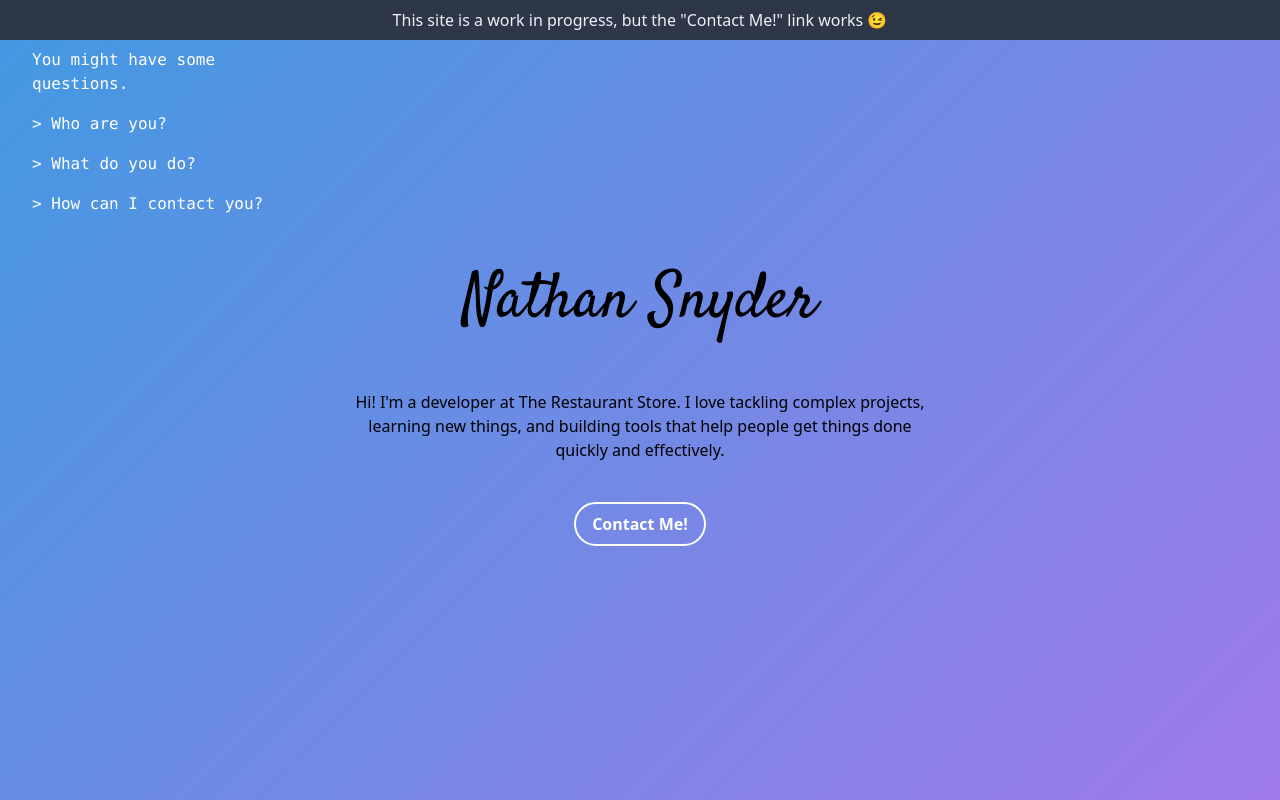
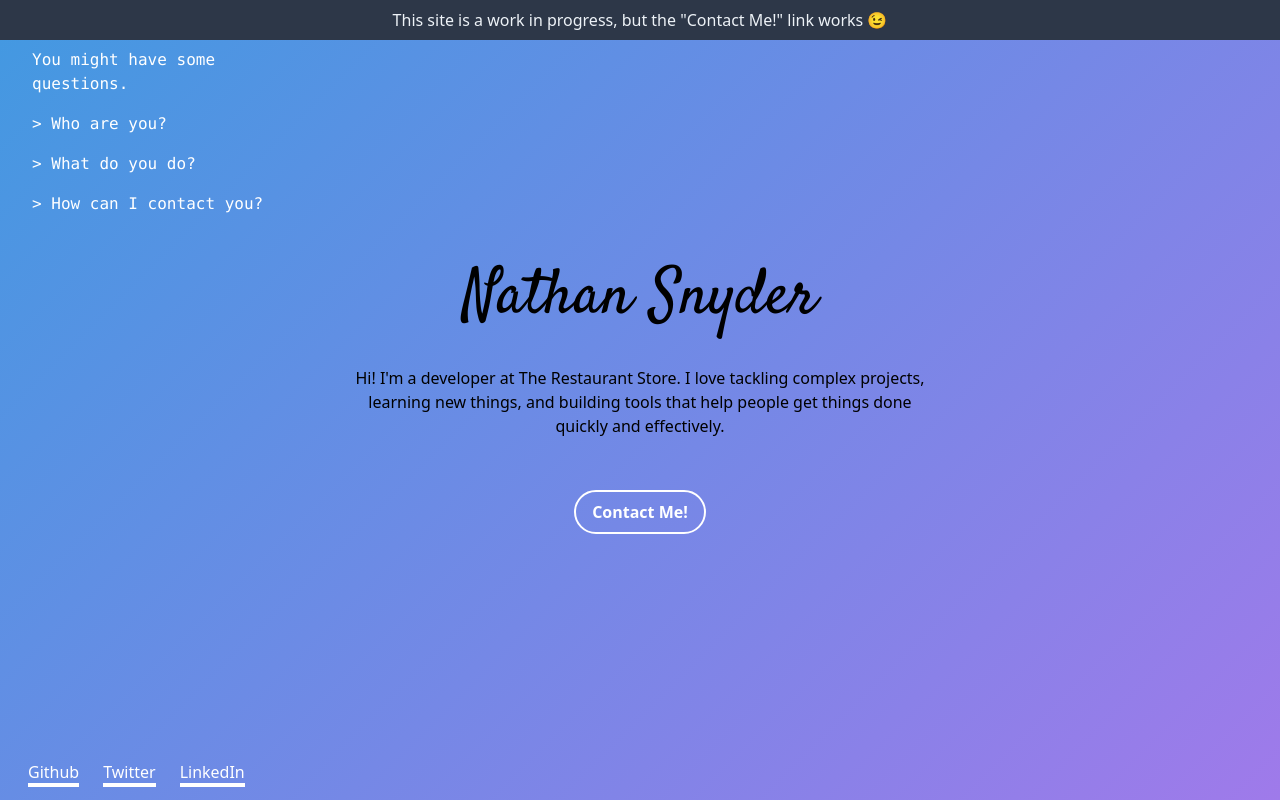
Before and after one commit to nsnyder/nsnyder.github.com, a Vue app: page / in a window 1280 px wide. Built offline with nearby package versions, Linux system fonts and the light colour scheme.

Commit message:
Add social media links to header page

```diff
--- a/src/components/Header.vue
+++ b/src/components/Header.vue
@@ -1,19 +1,28 @@
 <template>
-  <div>
-    <div class="absolute w-full bg-gray-800 text-center text-gray-200 p-2">
+  <div class="bg-fixed bg-gradient-purple-blue flex items-center align-middle justify-between min-h-screen flex-col">
+    <div class="w-full bg-gray-800 text-center text-gray-200 p-2 self-start">
       This site is a work in progress, but the "Contact Me!" link works 😉
     </div>
-    <div class="bg-fixed bg-gradient-purple-blue min-h-screen flex flex-col p-5 items-center align-middle justify-center">
+    <div class="w-full text-center p-2">
       <div class="font-display text-5xl md:text-6xl my-5">
         Nathan Snyder
       </div>
-      <div class="text-center my-5 max-w-xl">
+      <div class="my-5 mb-8 max-w-xl mx-auto">
         Hi! I'm a developer at The Restaurant Store. I love tackling complex projects,
         learning new things, and building tools that help people get things done
         quickly and effectively.
       </div>
-      <a href="mailto:nathan@snydern.com" class="my-5 border-2 px-4 py-2 text-white font-bold border-white rounded-full">
+      <a href="mailto:nathan@snydern.com" class="my-5 border-2 px-4 py-2 text-white font-bold border-white rounded-full inline-block">
         Contact Me!
+      </a>
+    </div>
+    <div class="p-4 text-white text-left w-full ">
+      <a v-for="(link, index) in socialLinks"
+         :key="index"
+         v-bind="link.attrs || {}"
+         class="px-1 py-2 mx-2"
+      >
+        <span class="border-b-4 border-white">{{ link.title }}</span>
       </a>
     </div>
   </div>
@@ -21,6 +30,34 @@
 
 <script>
   export default {
-    name: 'Header'
+    name: 'Header',
+
+    data() {
+      return {
+        socialLinks: [
+          {
+            title: 'Github',
+            attrs: {
+              href: 'https://github.com/nsnyder',
+              title: 'My Github profile'
+            }
+          },
+          {
+            title: 'Twitter',
+            attrs: {
+              href: 'https://twitter.com/NathanFromPA',
+              title: 'My Twitter timeline'
+            }
+          },
+          {
+            title: 'LinkedIn',
+            attrs: {
+              href: 'https://www.linkedin.com/in/nasnyder/',
+              title: 'My LinkedIn profile'
+            }
+          }
+        ]
+      };
+    }
   }
 </script>
```
